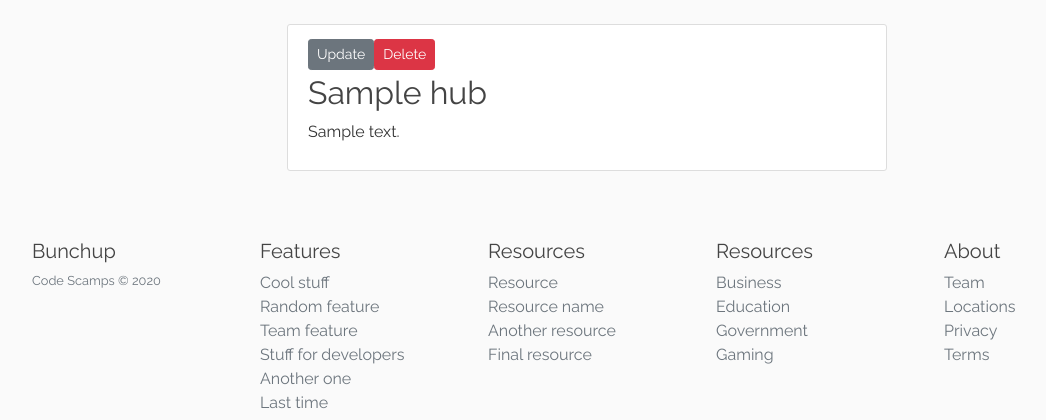
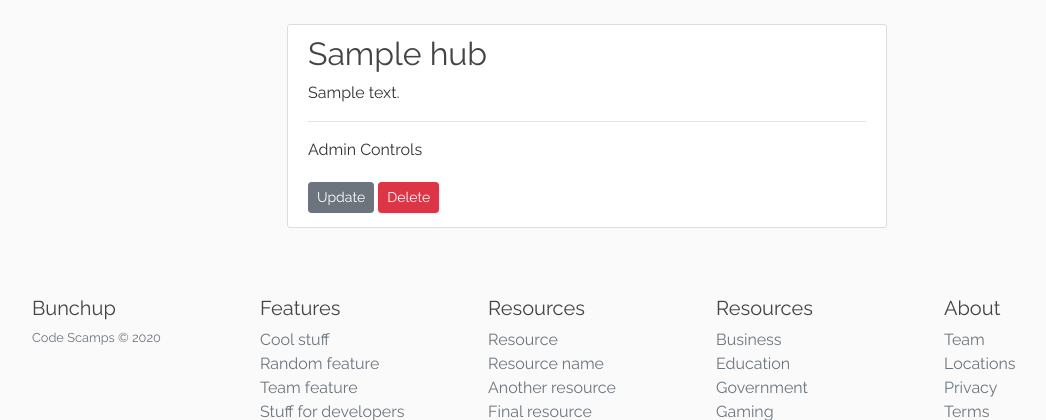
Before and after one commit to lloydtao/Hackathon-NASA-2020, a Django app: page /hub/1/ in a window 1280 px wide. Shown: the part 56-476 px from the top of the page, without its empty margins (53-1099 px from the left). Run offline with Django 3.2, Linux system fonts and the light colour scheme; a user stored in the database is signed in; tables that the repository leaves empty hold one stand-in row (values such as "Sample post"); some libraries are stand-ins or nearby versions.

Commit message:
Edit whitespace in hub detail template

```diff
--- a/src/bunchup/templates/bunchup/hub_detail.html
+++ b/src/bunchup/templates/bunchup/hub_detail.html
@@ -5,15 +5,17 @@
 			<img class="rounded-circle article-img" src="{{ hub.image.url }}">
 			<div class="media-body">
 				<div class="article-metadata">
-						{% if user in admins %}
-						<div>
-							<a class="btn btn-secondary btn-sm mt-1 mb-1" href="{% url 'bunchup-hub-update' hub.id %}">Update
-							<a class="btn btn-danger btn-sm mt-1 mb-1" href="{% url 'bunchup-hub-delete' hub.id %}">Delete</a>
-						</div>
-						{% endif %}
 				</div>
 				<h2 class="article-title">{{ hub.name }}</h2>
 				<p class="article-content">{{ hub.description }}</p>
+				{% if user in admins %}
+				<hr>
+				<p class="article-title">Admin Controls</p>
+				<div>
+					<a class="btn btn-secondary btn-sm mt-1 mb-1" href="{% url 'bunchup-hub-update' hub.id %}">Update</a>
+					<a class="btn btn-danger btn-sm mt-1 mb-1" href="{% url 'bunchup-hub-delete' hub.id %}">Delete</a>
+				</div>
+				{% endif %}
 			</div>
 		</article>
 {% endblock content %}
```
